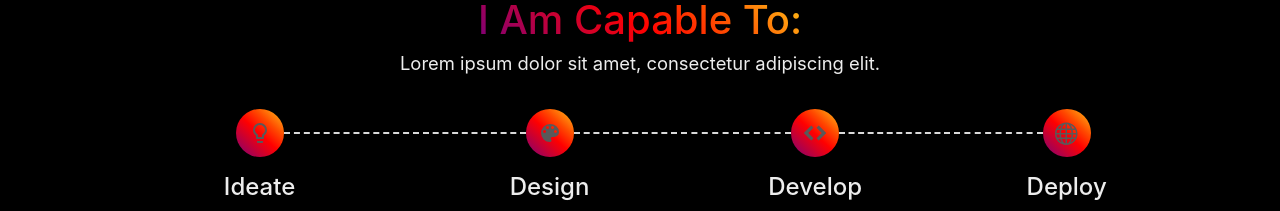
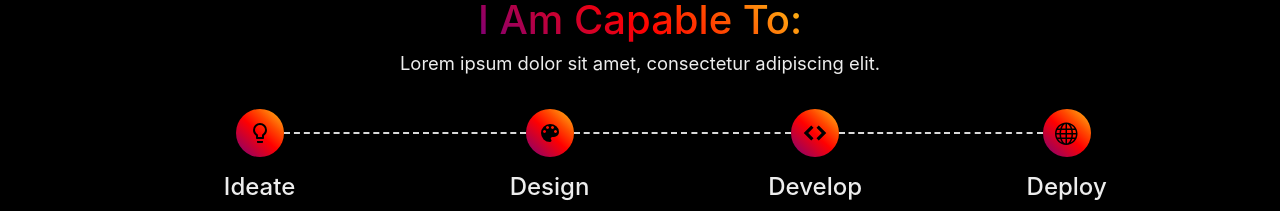
Before and after one commit to kevralfrancis/gcp_nextjs_portfolio, a Next.js app: page / in a window 1280 px wide. Shown: the part 10100-10311 px from the top of the page. Built offline with nearby package versions, Linux system fonts and the light colour scheme.

Commit message:
CSS Update with contact section progress Commit of My portfolio for GCP

```diff
--- a/styles/globals.css
+++ b/styles/globals.css
@@ -2194,7 +2194,7 @@ textarea{
 
 
 :root {
-  --dl-color-gray-500: #595959;
+  --dl-color-gray-500: #000000;
   --dl-color-gray-700: #999999;
   --dl-color-gray-900: #D9D9D9;
   --dl-size-size-large: 144px;
```
